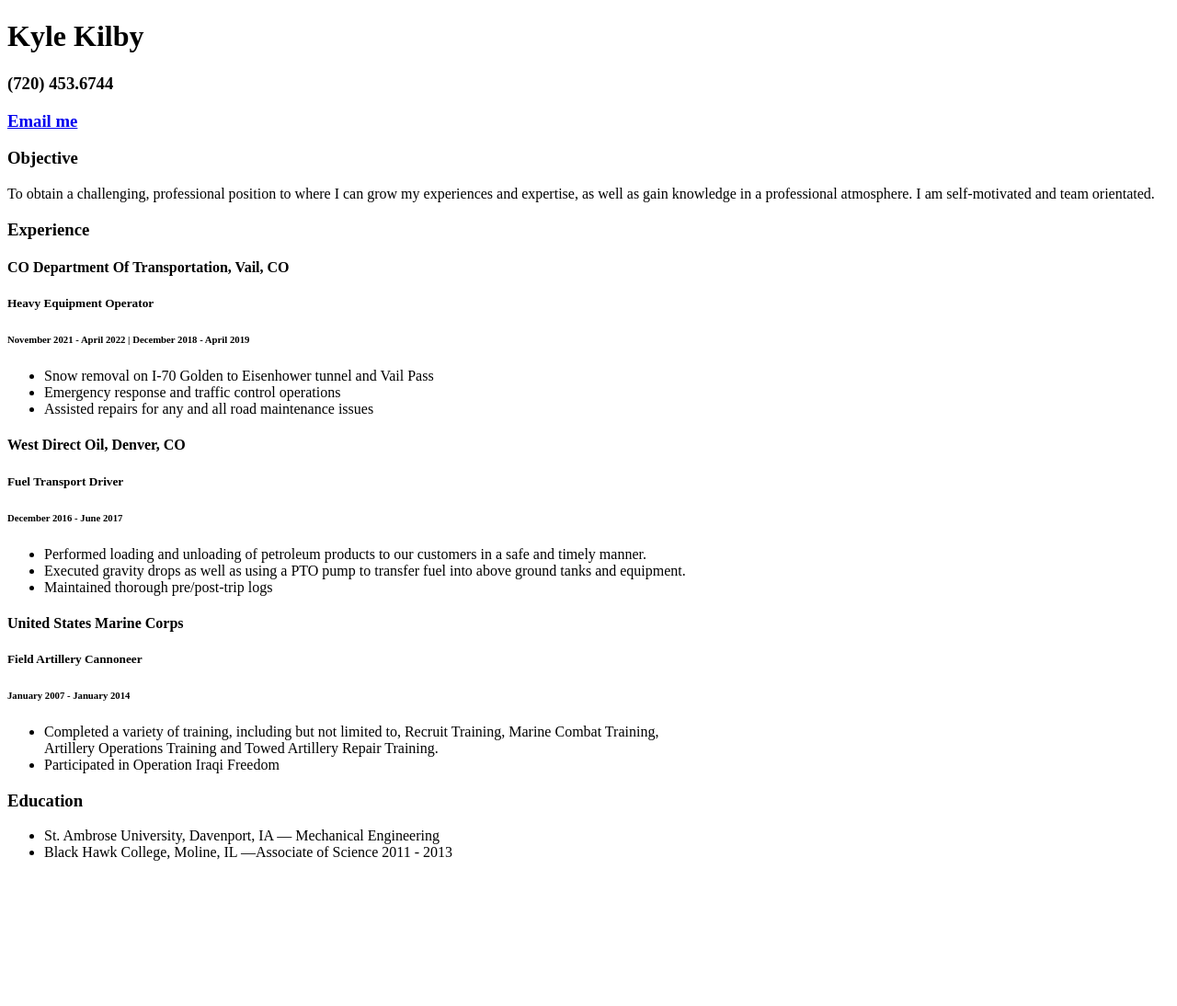
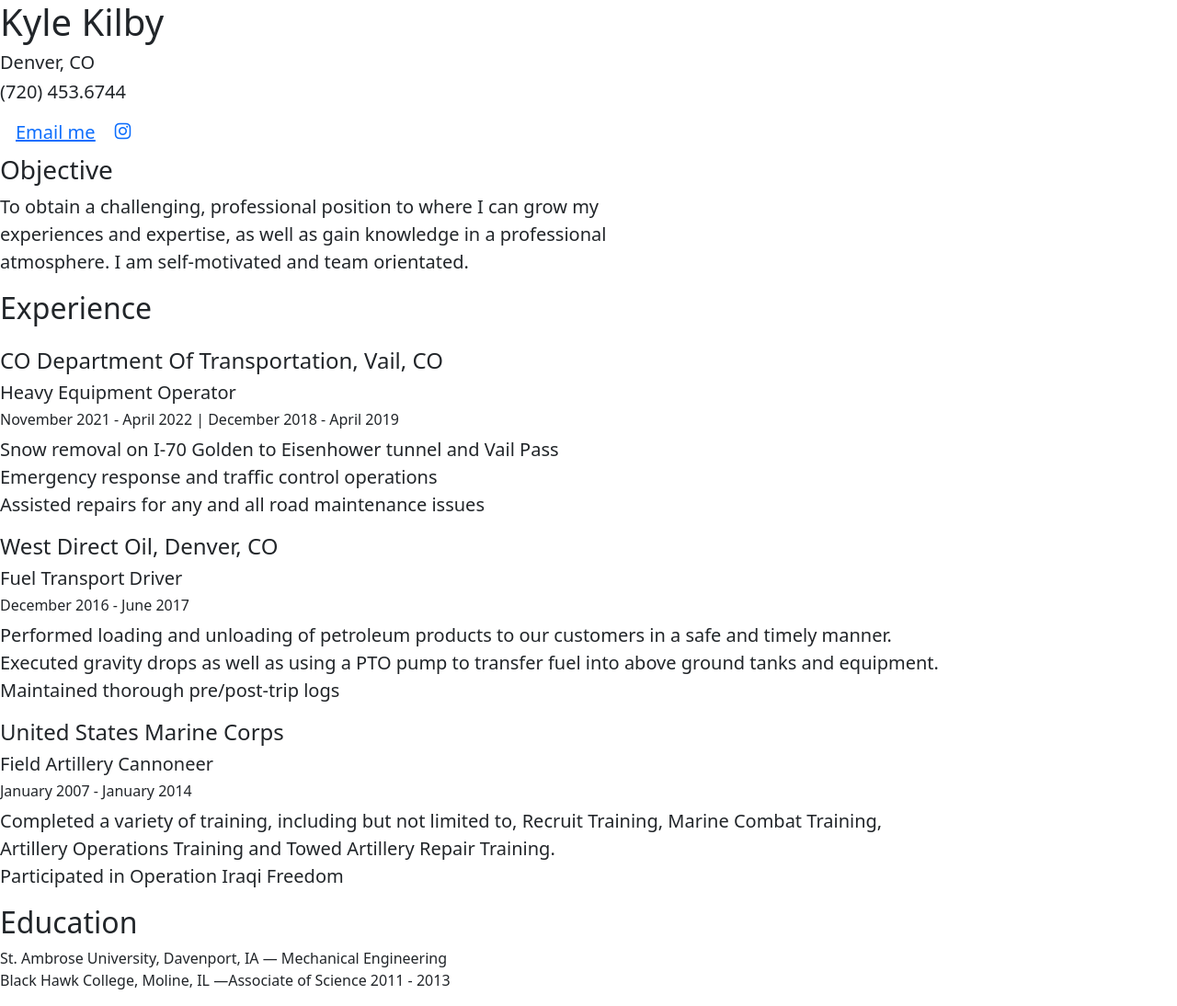
Before and after one commit to kyllionaire/kyllionaire.github.io, a plain HTML site: page index.html in a window 1280 px wide. Shown: the whole page at 92% size. Before the commit the page ends 952 px from the top, so only its background shows below. Drawn offline with nearby package versions, Linux system fonts and the light colour scheme.

Commit message:
Update index.html

```diff
--- a/index.html
+++ b/index.html
@@ -7,76 +7,78 @@
   <meta name="viewport" content="width=device-width, initial-scale=1.0" />
   <title>Kyle Kilby</title>
   <link rel="stylesheet" href="style.css" />
+  <link rel="stylesheet" href="https://cdn.jsdelivr.net/npm/bootstrap@5.2.0-beta1/dist/css/bootstrap.min.css">
+  <link rel="stylesheet" href="https://cdnjs.cloudflare.com/ajax/libs/font-awesome/6.1.1/css/all.min.css" />
 </head>
 
 <body>
   <header>
     <h1>Kyle Kilby</h1>
-    <h3>
-      <p>(720) 453.6744</p>
-      <p><a href="mailto:kyle.lee.kilby">Email me</a></p>
-    </h3>
+    <h5>Denver, CO</h5>
+    <h5>(720) 453.6744 </h5>
+    <button type="button" class="btn btn-link btn-lg"><a href="mailto:kyle.lee.kilby">Email me</a></button>
+    <a href="https://www.instagram.com/kyllionaire/"><i class="fa-brands fa-instagram fa-lg"></i></a>
   </header>
 
   <div class="main">
     <div id="objective">
       <h3>Objective</h3>
-      <p>To obtain a challenging, professional position to where I can grow my
-        experiences and expertise, as well as gain knowledge in a professional
+      <p class="lead">To obtain a challenging, professional position to where I can grow my <br>
+        experiences and expertise, as well as gain knowledge in a professional <br>
         atmosphere. I am self-motivated and team orientated.</p>
     </div>
 
-    <div class="work">
+    <div class="work lead">
+      <div class="experience">
+        <h2 class="mb-4">Experience</h2>
+      </div>
 
-      <h3>Experience</h3>
-    </div>
       <h4>CO Department Of Transportation, Vail, CO</h4>
       <h5>Heavy Equipment Operator</h5>
       <h6>November 2021 - April 2022 | December 2018 - April 2019</h6>
 
-    <ul>
+      <ul class="list-unstyled">
         <li>Snow removal on I-70 Golden to Eisenhower tunnel and Vail Pass</li>
         <li>Emergency response and traffic control operations</li>
         <li>Assisted repairs for any and all road maintenance issues</li>
 
       </ul>
 
-  </div>
-
-  </div>
       <h4>West Direct Oil, Denver, CO</h4>
       <h5>Fuel Transport Driver</h5>
       <h6>December 2016 - June 2017</h6>
 
-  <ul>
+      <ul class="list-unstyled">
         <li>Performed loading and unloading of petroleum products to our customers in a safe and timely manner.</li>
-    <li>Executed gravity drops as well as using a PTO pump to transfer fuel into above ground tanks and equipment.</li>
+        <li>Executed gravity drops as well as using a PTO pump to transfer fuel into above ground tanks and equipment.
+        </li>
         <li>Maintained thorough pre/post-trip logs</li>
 
       </ul>
-
-  </div>
-  </div>
 
       <h4>United States Marine Corps</h4>
       <h5>Field Artillery Cannoneer</h5>
       <h6>January 2007 - January 2014</h6>
 
-  <ul>
-    <li>Completed a variety of training, including but not limited to, Recruit Training, Marine Combat Training, <br>
-      Artillery Operations Training and Towed Artillery Repair Training.</li>
+      <ul class="list-unstyled">
+        <li>Completed a variety of training, including but not limited to, Recruit Training, Marine Combat Training,
+          <br>
+          Artillery Operations Training and Towed Artillery Repair Training.
+        </li>
         <li>Participated in Operation Iraqi Freedom </li>
       </ul>
 
     </div>
     <div class="education">
 
-    <h3>Education</h3>
-  </div>
-  <ul>
+      <h2>Education</h2>
+
+      <ul class="list-unstyled">
         <li>St. Ambrose University, Davenport, IA — Mechanical Engineering</li>
         <li>Black Hawk College, Moline, IL —Associate of Science 2011 - 2013</li>
       </ul>
+    </div>
+  </div>
   <!-- SKILLS
 Interpersonal
 •Deals effectively with a wide variety of people •Handles conflict successfully
@@ -89,6 +91,7 @@
 Adaptability and Flexibility
 •Able to pinpoint problems and initiate creative solutions
 •Creative problem solver -->
+  <script src="https://cdn.jsdelivr.net/npm/bootstrap@5.2.0-beta1/dist/js/bootstrap.bundle.min.js"></script>
 </body>
 
 </html>
```
Lines whose indentation alone changed are shown as unchanged.
